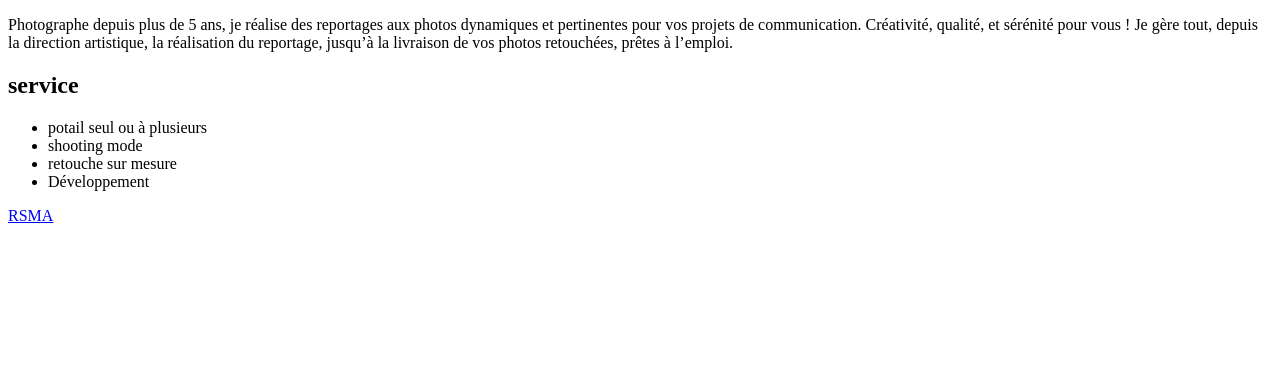
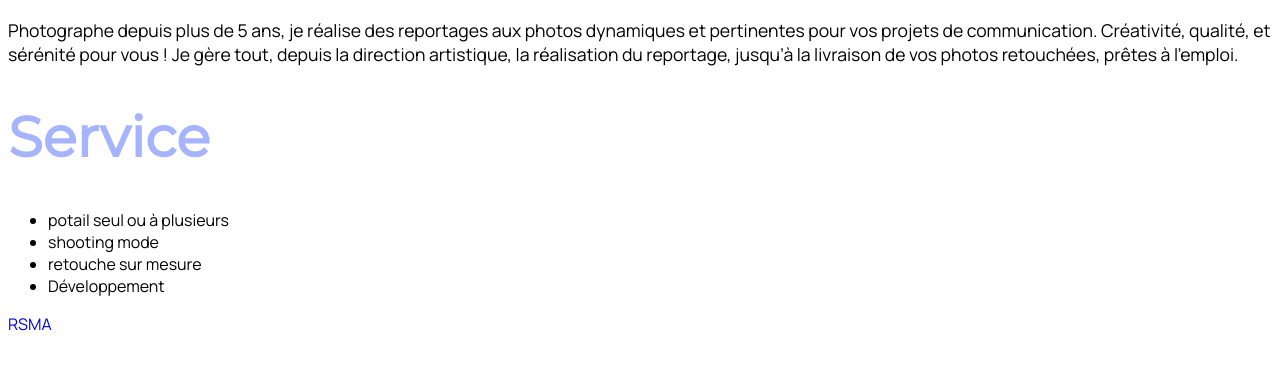
Before and after one commit to mounawaraalicolo5-or/mapremierepageweb, a plain HTML site: page a-propos.html in a window 1280 px wide. Drawn offline with Linux system fonts and the light colour scheme.

Commit message:
modifié la taille du police

```diff
--- a/a-propos.html
+++ b/a-propos.html
@@ -3,19 +3,25 @@
 
 <head>
     <title>a propos de bacar said</title>
+    <link rel="stylesheet" href="apropos.Css">
+    <link rel="preconnect" href="https://fonts.googleapis.com">
+
+    <link rel="preconnect" href="https://fonts.gstatic.com" crossorigin>
+     <link href="https://fonts.googleapis.com/css2?family=Montserrat|Manrope&display=swap"rel="stylesheet">
+
 
 
 </head>
 <body>
 
     <p>Photographe depuis plus de 5 ans, je réalise des
-reportages aux photos dynamiques et pertinentes pour vos projets de communication.
-Créativité, qualité, et sérénité pour vous ! Je gère tout, depuis la direction artistique, la
+        reportages aux photos dynamiques et pertinentes pour vos projets de communication.
+        Créativité, qualité, et sérénité pour vous ! Je gère tout, depuis la direction artistique, la
 
-réalisation du reportage, jusqu’à la livraison de vos photos retouchées, prêtes à
-
-l’emploi.</p>
-<h2>service</h2>
+        réalisation du reportage, jusqu’à la livraison de vos photos retouchées, prêtes à
+        l’emploi.
+     </p>
+<h1>Service</h1>
 
 <ul>
     <li>potail seul ou à plusieurs</li>
--- /dev/null
+++ b/apropos.Css
@@ -0,0 +1,21 @@
+h1{
+    font-size: 3.5em;
+    color: #A5B4FC;
+    font-family: 'Montserrat',sans-serif;
+}
+
+p{
+    font-size:  1.1em;
+    font-family:  'Manrope',sans-serif;
+
+}
+ul {
+    font-size:  1em;
+    font-family:  'Manrope',sans-serif;
+}
+
+a{
+    text-decoration: none;
+    font-size: 1em;
+    font-family: 'Manrope',sans-serif;
+}
--- a/style.css
+++ b/style.css
@@ -2,32 +2,44 @@
 p {
     color: red;
     text-align: center;
+    font-family: sofia;
 }
 
 /*JE METTRE TOUT MES TITRE DE NIVEAU 1 EN COULEUR*/
 h1{
     color: brown;
+    font-weight:bold;
 }
 
-/*je mis ma liste de couleur marron chocolat*/
+/*je mais dans ma liste de couleur marron chocolat*/
 h2 {
   color:chocolate;
+  text-decoration:underline;
 }
+
 /*j'ai mis ma liste non ordonnée en couleur marron*/
 ul{
     color:brown;
+    font-style:italic;
 }
+
 /*j'ai mis liste ordonnée en couleur orange*/
 ol{
     color:coral;
+    text-align:center;
 }
+
 /*j'ai mis mon lien hypertexte en couleur orange*/
 a{
     color:darkorange;
+    text-align:right;
 }
+
+
 /*j'ai mis mon titre de niveau 3 en couleur rose*/
 h3{
     color:lightpink;
+
 }
 /*j'ai mis le titre de mon onglet en couleur bleu*/
 title{
@@ -35,5 +47,13 @@ title{
 }
 
 .rsma {
+
+    font-size: 15px;
+
     color:blue
 }
+
+body{
+   font-family: 'Dancing Script',sans-serif;
+
+}
```
Also changed, not shown: index.html (+8 -4 lines).
